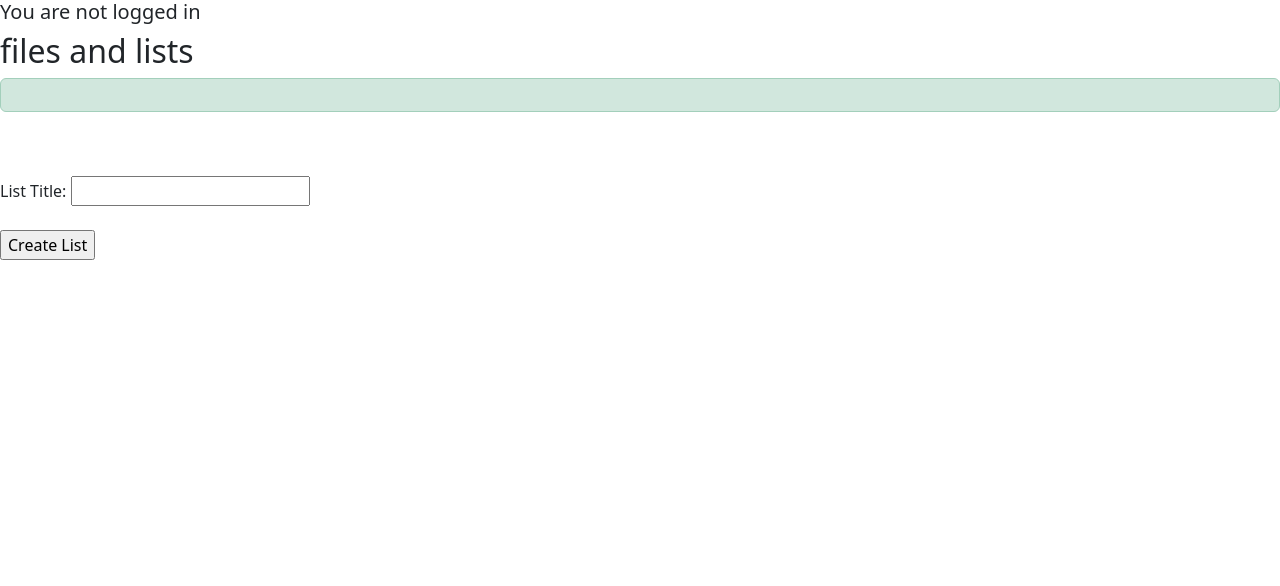
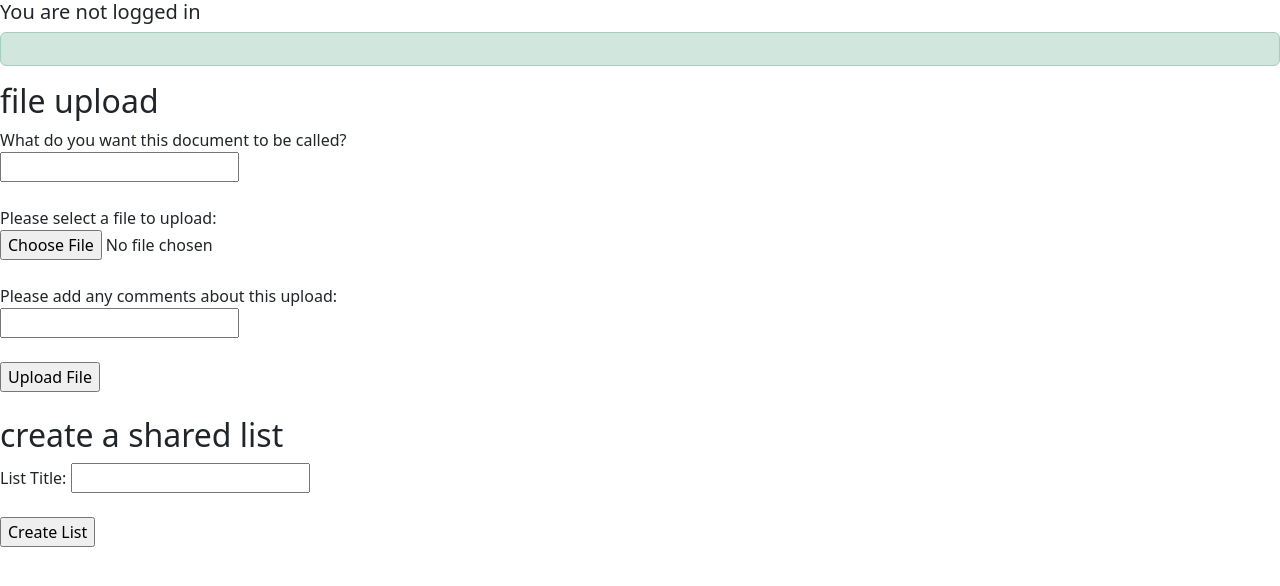
Before and after one commit to kelsieam/calendar-app, a Flask app: page /uploads in a window 1280 px wide. Shown: the top 586 px of the page. Run offline with Flask 2, Linux system fonts and the light colour scheme; some libraries are stand-ins or nearby versions.

Commit message:
file uploads working

```diff
--- a/server.py
+++ b/server.py
@@ -1,20 +1,30 @@
 """Server for movie ratings app."""
 
-from flask import (Flask, render_template, request, flash, session, redirect)
+from flask import (Flask, render_template, request, flash, session, redirect, url_for)
 from model import connect_to_db, db
 from flask_sqlalchemy import SQLAlchemy
-from crud import create_event, create_def_sched, create_holiday, create_user, create_family, get_calendar_event_by_id, get_calendar_holiday_by_id, create_list, create_list_element, create_file
+from crud import create_event, create_def_sched, create_holiday, create_user, create_family, get_calendar_event_by_id, get_calendar_holiday_by_id, create_list, create_list_element, create_file, get_db_list_by_id, get_db_list_element_by_id, get_db_file_by_id
 from model import Event, Holiday, DefaultSchedule, User, Family, List, ListElement, File, db
+from werkzeug.utils import secure_filename
 import psycopg2
-import openai
+# import openai
+import os
 from datetime import datetime
 
 from jinja2 import StrictUndefined
 
+UPLOAD_FOLDER = 'static/uploads'
+ALLOWED_EXTENSIONS = {'txt', 'pdf', 'png', 'jpg', 'jpeg', 'gif'}
+
 app = Flask(__name__)
 app.secret_key = "wowkelsielearnhowtodothislol"
 app.jinja_env.undefined = StrictUndefined
+app.config['UPLOAD_FOLDER'] = UPLOAD_FOLDER
 
+
+def allowed_file(filename):
+    return '.' in filename and \
+           filename.rsplit('.', 1)[1].lower() in ALLOWED_EXTENSIONS
 
 def is_user_logged_in():
     return 'username' in session
@@ -190,10 +200,10 @@ def get_calendar_holiday_by_id_for_json(id):
 def delete_calendar_event(id):
     # print(f'{id} *******************************')
     event = get_calendar_event_by_id(id)
-    print(event)
+    # print(event)
     username = session['username']
     current_user = User.query.filter_by(username=username).first()
-    print(event.user_id, current_user.user_id)
+    # print(event.user_id, current_user.user_id)
     if event.user_id == current_user.user_id:
         db.session.delete(event)
         db.session.commit()
@@ -533,6 +543,65 @@ def lists_and_files():
             }
 
 
+@app.route('/create-file', methods=['POST'])
+def create_new_file():
+    if 'username' in session:
+        current_username = session['username']
+        current_user = User.query.filter_by(username=current_username).first()
+        user_id = current_user.user_id
+        username = current_user.username
+        title = request.form.get('file-title')
+        print(f'title: {title}')
+        comment = request.form.get('file-comment')
+        print(f'comment: {comment}')
+        # print(request.files)
+
+        if 'file' not in request.files:
+            # print('line 558')
+            return {'success': False, 'message': 'You must select a file'}
+
+        file = request.files['file']
+
+        if file.filename == '':
+            # print('line 564')
+            return {'success': False, 'message': 'You must select a file'}
+
+        if file and allowed_file(file.filename):
+            print('********* in save line 568 **********')
+            filename = secure_filename(file.filename)
+            file.save(os.path.join(app.config['UPLOAD_FOLDER'], filename))
+            # file.save(f'/static/uploads/{filename}')
+            # return redirect(f'/static/uploads/{filename}')
+            new_file = create_file(f'/static/uploads/{filename}', title, comment, user_id)
+            print(new_file)
+
+            db.session.add(new_file)
+            db.session.commit()
+
+            new_file_in_db = File.query.filter_by(title=title, user_id=user_id).first()
+            file_id = new_file_in_db.file_id
+
+            return {'success': True, 'message': 'File saved', 'file_id': file_id}
+
+    return redirect('/')
+
+
+@app.route('/delete-file/<int:id>', methods=['DELETE'])
+def delete_file(id):
+    if 'username' in session:
+        current_username = session['username']
+        current_user = User.query.filter_by(username=current_username).first()
+        file_to_delete = get_db_file_by_id(id)
+        title = file_to_delete.title
+        if file_to_delete.user_id == current_user.user_id:
+            db.session.delete(file_to_delete)
+            db.session.commit()
+
+            return {'success': True, 'message': f"File '{title}' deleted"}
+
+        return {'success': False, 'message': 'You can only delete files you have created'}
+
+
 @app.route('/create-list', methods=['POST'])
 def create_new_list():
 
@@ -575,10 +644,49 @@ def add_to_list(id):
         db.session.add(new_list_element)
         db.session.commit()
 
+        new_list_element_in_db = db.session.query(ListElement) \
+            .order_by(db.desc(ListElement.list_element_id)).first()
+        # print(new_list_element_in_db)
+        # print(f'580: {new_list_element_in_db.list_element_id}')
+        list_element_id = new_list_element_in_db.list_element_id
+
         return {'success': True, 'message': 'Added to list', 'list_id': list_id,
-                'user_id': user_id, 'username': username, 'content': content}
+                'user_id': user_id, 'username': username, 'content': content,
+                'list_element_id': list_element_id}
 
 
+@app.route('/delete-list/<int:id>', methods=['DELETE'])
+def delete_list(id):
+    if 'username' in session:
+        current_username = session['username']
+        current_user = User.query.filter_by(username=current_username).first()
+        list_to_delete = get_db_list_by_id(id)
+        title = list_to_delete.title
+        if list_to_delete.user_id == current_user.user_id:
+            db.session.delete(list_to_delete)
+            db.session.commit()
+
+            return {'success': True, 'message': f"List '{title}' deleted"}
+
+        return {'success': False, 'message': 'You can only delete lists you have created'}
+
+
+@app.route('/delete-list-element/<int:id>', methods=['DELETE'])
+def delete_list_element(id):
+    if 'username' in session:
+        current_username = session['username']
+        current_user = User.query.filter_by(username=current_username).first()
+        list_element_to_delete = get_db_list_element_by_id(id)
+        list_element_title = list_element_to_delete.content
+        list_ID = list_element_to_delete.list_id
+
+        list = List.query.filter_by(list_id=list_ID).first()
+        list_title = list.title
+
+        db.session.delete(list_element_to_delete)
+        db.session.commit()
+
+        return {'success': True, 'message': f" '{list_element_title}' deleted from list '{list_title}' "}
 
 
 if __name__ == "__main__":
--- a/static/js/get-upload-info.js
+++ b/static/js/get-upload-info.js
@@ -1,5 +1,4 @@
 document.addEventListener('DOMContentLoaded', function () {
-    document.getElementById("add-list-element").style.display = "none";
     console.log('in get-upload-info.js')
     fetch(('/api/uploads'))
         .then(existingUploads => {
@@ -8,13 +7,20 @@ document.addEventListener('DOMContentLoaded', function () {
         .then(existingUploadsJson => {
             console.log(existingUploadsJson);
             const allFiles = existingUploadsJson['all_files_json'];
+            console.log('all files:', allFiles);
+            allFiles.forEach(file => {
+                const fileId = file.file_id;
+                // console.log(fileId);
+                const fileLocation = file.location;
+                // console.log(fileLocation);
+                const fileTitle = file.title;
+                // console.log(fileTitle);
+                displayFiles(fileId, fileTitle, fileLocation);
+            })
 
             const allLists = existingUploadsJson['all_lists_json'];
-
-            console.log(allLists);
-
             const allListElements = existingUploadsJson['all_list_elements_json'];
-            console.log('all elements:', allListElements)
+            // console.log('all elements:', allListElements)
 
             const currentUser = existingUploadsJson['current_user'];
             // console.log(currentUsername);
@@ -25,8 +31,8 @@ document.addEventListener('DOMContentLoaded', function () {
                 const listElements = allListElements.filter(element => element.list_id === list.list_id)
                 // console.log(allLists);
                 // console.log(allListElements);
-                console.log(listElements);
-                console.log(list.list_id);
+                // console.log(listElements);
+                // console.log(list.list_id);
 
                 displayList(list.list_id, list.username, list.title, listElements)
             })
@@ -45,16 +51,17 @@ document.addEventListener('DOMContentLoaded', function () {
                         innerHTML = 'Please enter a title for the list'
                 } else {
 
-                    const listDisplay = {
-                        title: listTitle,
-                        user_id: currentUser.username
-                        // element: listElement
-                    }
+                    // const listDisplay = {
+                    //     title: listTitle,
+                    //     user_id: currentUser.username
+                    //     // element: listElement
+                    // }
 
-                    const listTitles = [];
-                    listTitles.push(listDisplay)
+                    // const listTitles = [];
+                    // listTitles.push(listDisplay)
                     // console.log(listItems)
                     let createListFormData = new FormData(document.getElementById('new-list'))
+                    document.getElementById('list-title').value = '';
                     fetch('/create-list', {
                         method: 'POST',
                         body: createListFormData
@@ -63,13 +70,13 @@ document.addEventListener('DOMContentLoaded', function () {
                             return response.json()
                         })
                         .then((responseJson) => {
-                            console.log(responseJson);
+                            // console.log(responseJson);
                             document.getElementById('create-list-success').innerHTML = responseJson['message']
                             // console.log(document.getElementById('create-list-success').innerHTML)
                             const listId = responseJson['list_id']
                             const username = responseJson['username']
                             let listElements = []
-                            console.log(listId, username);
+                            // console.log(listId, username);
                             displayList(listId, username, listDisplay.title, listElements);
                         })
 
@@ -82,10 +89,56 @@ document.addEventListener('DOMContentLoaded', function () {
 
 });
 
+function displayFiles(fileId, fileTitle, fileLocation) {
+    console.log(fileId, fileTitle, fileLocation);
 
+    const fileContainer = document.getElementById('file-container');
+
+    const fileDisplay = document.createElement('div');
+    fileDisplay.setAttribute('id', 'flush-headingOne');
+    fileDisplay.setAttribute('class', 'accordion-item');
+
+    const fileTitleSpace = document.createElement('h2');
+    fileTitleSpace.setAttribute('class', 'accordion-header');
+    fileTitleSpace.setAttribute('id', 'flush-headingOne');
+
+    const fileTitleButton = document.createElement('button');
+    fileTitleButton.setAttribute('class', 'accordion-button collapsed')
+    fileTitleButton.setAttribute('type', 'button');
+    fileTitleButton.setAttribute('data-bs-toggle', 'collapse');
+    fileTitleButton.setAttribute('data-bs-target', 'flush-collapseOne');
+    fileTitleButton.setAttribute('aria-expanded', 'false');
+    fileTitleButton.setAttribute('aria-controls', 'flush-collapseOne');
+    fileTitleButton.innerHTML = 'Uploaded Files';
+
+    const fileHolder = document.createElement('div');
+    fileHolder.setAttribute('id', 'flush-collapseOne');
+    fileHolder.setAttribute('class', 'accordion-collapse collapse');
+    fileHolder.setAttribute('aria-labelledby', 'flush-headingOne');
+    fileHolder.setAttribute('data-bs-parent', `#listContainer`);
+
+    const fileHolderBody = document.createElement('div');
+    fileHolderBody.setAttribute('class', 'accordion-body');
+
+    const fileLink = document.createElement('p');
+    fileLink.setAttribute('id', fileId);
+    fileLink.innerHTML = `<a href='${fileLocation}'>${fileTitle}</a>`;
+
+    fileHolderBody.appendChild(fileLink);
+
+    fileHolder.appendChild(fileHolderBody);
+
+    fileTitleSpace.appendChild(fileTitleButton);
+
+    fileDisplay.appendChild(fileTitleSpace);
+    fileDisplay.appendChild(fileHolder);
+
+    fileContainer.appendChild(fileDisplay);
+
+}
 
 function displayList(listId, username, displayedTitle, elements) {
-    console.log(listId);
+    // console.log(listId);
     const listContainer = document.getElementById('list-container');
 
     const listDisplay = document.createElement('div');
@@ -127,6 +180,7 @@ function displayList(listId, username, displayedTitle, elements) {
     inputListItem.setAttribute('type', 'text');
     inputListItem.setAttribute('id', 'list-element');
     inputListItem.setAttribute('name', 'list-element');
+    inputListItem.setAttribute('placeholder', 'new item...');
     // inputListItem.setAttribute('display', 'inline');
 
     const submitListItemButton = document.createElement('input');
@@ -139,6 +193,7 @@ function displayList(listId, username, displayedTitle, elements) {
         const listItem = evt.target.closest('.accordion-item');
         const clickedListId = listItem.id;
         const newListElementData = new FormData(document.getElementById(`new-list-element${listId}`));
+        inputListItem.value = '';
         fetch(`/add-to-list/${clickedListId}`, {
             method: 'POST',
             body: newListElementData
@@ -148,13 +203,57 @@ function displayList(listId, username, displayedTitle, elements) {
             }))
             .then((newElementJson) => {
                 console.log(newElementJson);
-                document.getElementById('create-list-success').innerHTML = newElementJson['message']
+                document.getElementById('create-list-success').innerHTML = newElementJson['message'];
                 const newListElement = document.createElement('li');
-                newListElement.innerHTML = newElementJson['content'];
+                newListElement.setAttribute('id', newElementJson['list_element_id'])
+                newListElement.innerHTML = `
+                    <span>${newElementJson['content']}</span>
+                    <i class="fa-solid fa-xmark delete-icon"></i>
+                `;
+
+                const deleteIcon = newListElement.querySelector(`.delete-icon`);
+                deleteIcon.addEventListener(('click'), function(evt) {
+                    evt.preventDefault();
+                    const listItem = evt.target.closest('li');
+                    const listItemId = listItem.id
+                    console.log(listItemId);
+                    listItem.remove();
+                    fetch((`/delete-list-element/${newListElement.id}`), {
+                        method: 'DELETE'
+                    })
+                        .then((response) => {
+                            return response.json();
+                        })
+                        .then(responseJson => {
+                            console.log(responseJson);
+                            document.getElementById('create-list-success').innerHTML = responseJson['message'];
+                        })
+                });
                 listElementHolderBody.appendChild(newListElement);
             })
     })
 
+    const listDeleteButton = document.createElement('button');
+    listDeleteButton.setAttribute('id', `delete-button-${listId}`);
+    listDeleteButton.setAttribute('class', 'btn btn-outline-danger');
+    listDeleteButton.innerHTML = 'Delete list';
+
+    listDeleteButton.addEventListener('click', function (evt) {
+        evt.preventDefault()
+        const listToDelete = evt.target.closest('.accordion-item')
+        const clickedListId = listToDelete.id
+        fetch((`/delete-list/${clickedListId}`), {
+            method: 'DELETE'
+        })
+            .then((response) => {
+                return response.json()
+            })
+            .then((responseJson) => {
+                document.getElementById('create-list-success').innerHTML = responseJson['message'];
+                // somehow delete the html elements for this   .remove removes node and all children
+                listToDelete.remove()
+            })
+    })
     // const formAsListItem = document.createElement('li');
     // formAsListItem.setAttribute('display', 'inline')
 
@@ -167,9 +266,43 @@ function displayList(listId, username, displayedTitle, elements) {
 
     elements.forEach((item) => {
         const listElement = document.createElement('li');
-        listElement.innerHTML = item.content;
+        listElement.setAttribute('id', item.list_element_id)
+        listElement.innerHTML = `
+            <span>${item.content}</span>
+            <i class="fa-solid fa-xmark delete-icon"></i>
+        `
+
+        const deleteIcon = listElement.querySelector(`.delete-icon`);
+        deleteIcon.addEventListener(('click'), function(evt) {
+            evt.preventDefault();
+            const listItem = evt.target.closest('li');
+            const listItemId = listItem.id
+            console.log(listItemId);
+            listItem.remove();
+            fetch((`/delete-list-element/${listItemId}`), {
+                method: 'DELETE'
+            })
+                .then((response) => {
+                    return response.json();
+                })
+                .then((responseJson) => {
+                    console.log(responseJson);
+                    document.getElementById('create-list-success').innerHTML = responseJson['message'];
+                })
+        });
+
+        // can queryselector on parent containers
+        // console.log(item.list_element_id);
+        // listElement.insertAdjacentHTML('beforeend', deleteIcon)
         listElementHolderBody.appendChild(listElement);
-    })
+    });
+
+
+    // console.log(Array.from(deleteIcons));
+    // Array.from(deleteIcons).forEach((deleteIcon)
+
+
+    listElementHolderBody.appendChild(listDeleteButton);
 
     listElementHolder.appendChild(listElementHolderBody);
 
@@ -181,4 +314,27 @@ function displayList(listId, username, displayedTitle, elements) {
     listDisplay.appendChild(listElementHolder);
 
     listContainer.appendChild(listDisplay);
+
+    // const deleteIcons = listElementHolderBody.getElementsByClassName('delete-icon');
+    // console.log(deleteIcons);
+    // for (const deleteIcon of deleteIcons) {
+    //     console.log(deleteIcon);
+    //     deleteIcon.addEventListener('click', function (evt) {
+    //         evt.preventDefault();
+    //         const listItem = evt.target.closest('li');
+    //         const listItemId = listItem.id
+    //         console.log(listItemId);
+    //         listItem.remove();
+    //         fetch((`/delete-list-element/${listItemId}`), {
+    //             method: 'DELETE'
+    //         })
+    //             .then((response) => {
+    //                 return response.json();
+    //             })
+    //             .then((responseJson) => {
+    //                 console.log(responseJson);
+    //                 document.getElementById('create-list-success').innerHTML = responseJson['message'];
+    //             });
+    //     });
+    // }
 }
--- a/templates/uploads.html
+++ b/templates/uploads.html
@@ -2,23 +2,36 @@
 {% block head %}
 <link href="https://cdn.jsdelivr.net/npm/bootstrap@5.3.0/dist/css/bootstrap.min.css" rel="stylesheet" integrity="sha384-9ndCyUaIbzAi2FUVXJi0CjmCapSmO7SnpJef0486qhLnuZ2cdeRhO02iuK6FUUVM" crossorigin="anonymous">
 <script src="https://cdn.jsdelivr.net/npm/bootstrap@5.3.0/dist/js/bootstrap.bundle.min.js" integrity="sha384-geWF76RCwLtnZ8qwWowPQNguL3RmwHVBC9FhGdlKrxdiJJigb/j/68SIy3Te4Bkz" crossorigin="anonymous"></script>
+<script src="https://kit.fontawesome.com/6429eb5f97.js" crossorigin="anonymous"></script>
 
 {% endblock %}
 {% block body %}
-<h2>files and lists</h2>
+
 <div class="alert alert-success" role="alert" id="create-list-success"></div>
-<!-- <form action="/upload-something" method="POST" id="new-upload">
+<h2>file upload</h2>
+<form action="/create-file" method="POST" id="new-upload" enctype="multipart/form-data">
     What do you want this document to be called?
     <br>
-    <input type="text" id="upload-name">
+    <input type="text" id="file-title" name="file-title">
     <br>
     <br>
     Please select a file to upload:
     <br>
-    <input type="file" class="form control file" id="upload-file" name="upload-file">
-</form> -->
+    <input type="file" class="form control file" id="file" name="file">
+    <br>
+    <br>
+    Please add any comments about this upload:
+    <br>
+    <input type="text" id="file-comment" name="file-comment">
+    <br>
+    <br>
+    <input type="submit" id="new-file-submit" value="Upload File">
+</form>
+
+<div id="file-container" class="accordion accordion-flush"></div>
+
 <br>
-<br>
+<h2>create a shared list</h2>
 <form action="/create-list" method="POST" id="new-list">
     <div class="form-group">
         <label for="list-title">List Title:</label>
@@ -29,9 +42,7 @@
 </form>
 <br>
 <br>
-<section id="add-list-element">
 
-</section>
 <!--
 <div class='accordion accordion-flush' id='list-container'>
     <div class='accordion-item' id='listId'>
```
Also changed, not shown: crud.py (+8 -0 lines), static/uploads/jane_austen_by_james_andrews_watercolour_1869_c_private_collection_courtesy_of_the_19th_century_rare_book_and_photograph_shop_stevenson_maryland.jpg (added).
